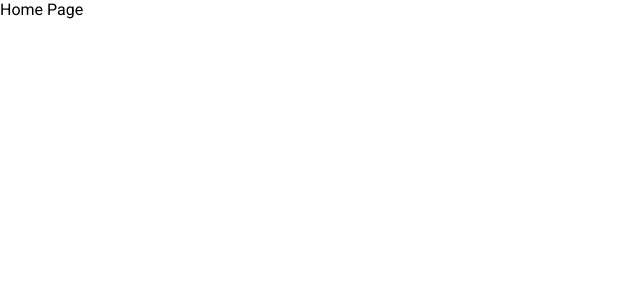
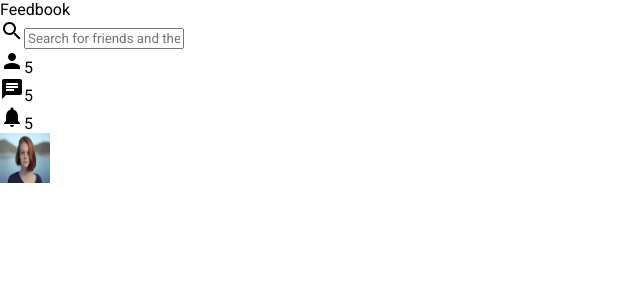
Before and after one commit to VishalSharma2000/Feedbook, a React (Create React App) app in the folder client/: page / in a window 1280 px wide. Shown: the top 300 px of the page, without its empty margins (0-640 px from the left). Built offline with nearby package versions, Linux system fonts and the light colour scheme.

Commit message:
Create NavBar, SearchInput and IconWithNotificationCnt component

```diff
--- /dev/null
+++ b/client/src/components/IconWithNotifCnt/IconWithNotifCnt.js
@@ -0,0 +1,12 @@
+import React from 'react';
+
+const IconWithNotifCnt = ({ icon, count }) => {
+  return (
+    <div>
+      <span>{icon}</span>
+      <span>{count}</span>
+    </div>
+  );
+};
+
+export default IconWithNotifCnt;
--- /dev/null
+++ b/client/src/components/NavBar/NavBar.js
@@ -0,0 +1,25 @@
+import React from 'react';
+import { Person, Chat, Notifications } from '@material-ui/icons';
+
+import SearchInput from '../SearchInput/SearchInput';
+import IconWithNotifCnt from '../IconWithNotifCnt/IconWithNotifCnt';
+
+const NavBar = () => {
+  return (
+    <div>
+      <span>Feedbook</span>
+
+      <SearchInput />
+
+      <div>
+        <IconWithNotifCnt icon={<Person />} count={5} />
+        <IconWithNotifCnt icon={<Chat />} count={5} />
+        <IconWithNotifCnt icon={<Notifications />} count={5} />
+      </div>
+
+      <img src="/assets/images/profile_1.jpg" alt="profile_img" width="50" height="50" />
+    </div>
+  );
+};
+
+export default NavBar;
--- /dev/null
+++ b/client/src/components/SearchInput/SearchInput.js
@@ -0,0 +1,15 @@
+import React from 'react';
+import { Search } from '@material-ui/icons';
+
+import './SearchInput.css';
+
+const SearchInput = () => {
+  return (
+    <div className="">
+      <Search />
+      <input type="text" placeholder="Search for friends and their photos and videos" />
+    </div>
+  );
+};
+
+export default SearchInput;
--- a/client/src/pages/HomePage/HomePage.js
+++ b/client/src/pages/HomePage/HomePage.js
@@ -1,10 +1,13 @@
 import React from 'react';
 
+import NavBar from '../../components/NavBar/NavBar';
 import './HomePage.style.css';
 
 const HomePage = () => {
   return (
-    <div>Home Page</div>
+    <div className="homepage">
+      <NavBar />
+    </div>
   );
 };
 
```
Also changed, not shown: client/public/assets/images/profile_1.jpg (added), client/src/components/IconWithNotifCnt/IconWithNotifCnt.css (added), client/src/components/NavBar/NavBar.css (added), client/src/components/SearchInput/SearchInput.css (added).
